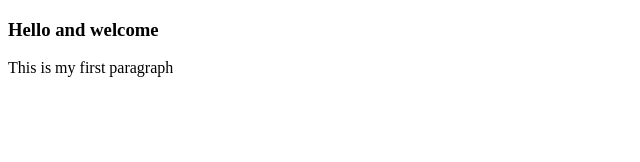
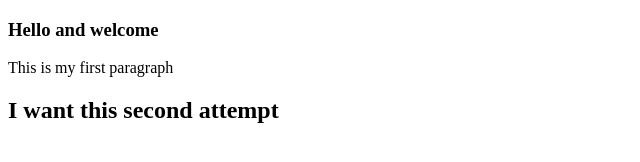
Before and after one commit to IBT-learning/fullstack-may-25-cohort, a plain HTML site: page assignments/index.html in a window 1280 px wide. Shown: the whole page, without its empty margins (0-640 px from the left). Drawn offline with Linux system fonts and the light colour scheme.

Commit message:
add index file

```diff
--- a/assignments/index.html
+++ b/assignments/index.html
@@ -8,5 +8,6 @@
 <body>
     <h3>Hello and welcome</h3>
     <p> This is my first paragraph</p>
+    <h2>I want this second attempt</h2>
 </body>
 </html>
```
